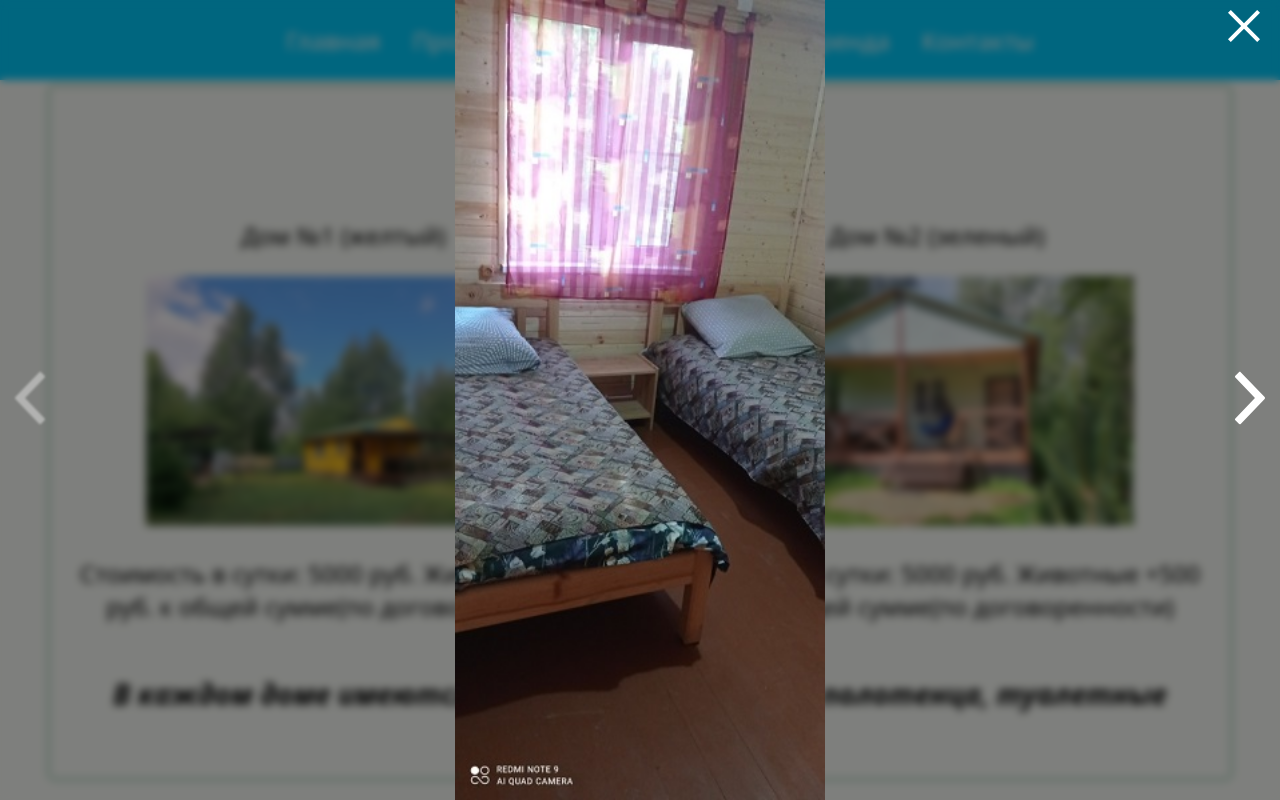
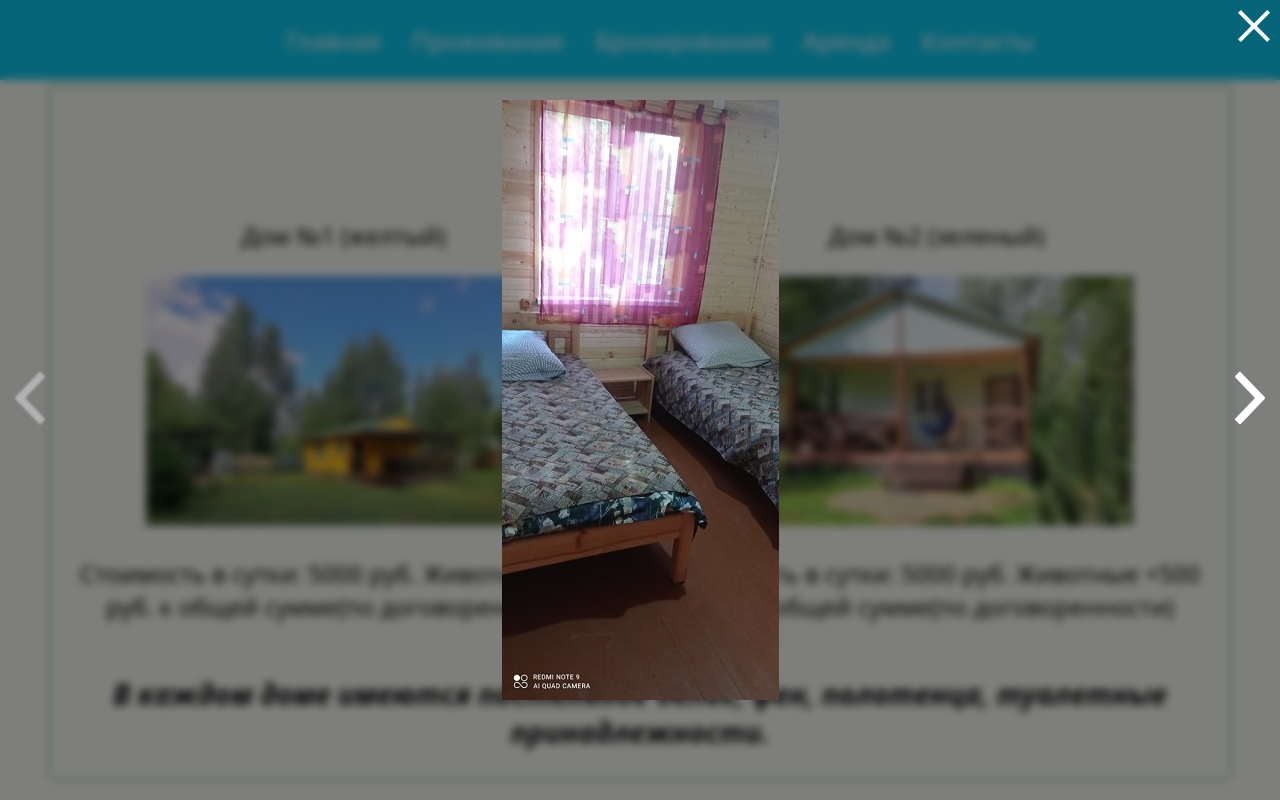
Before and after one commit to rmakarov/beregSiti, a website built with webpack: page app/index.html in a window 1280 px wide. Both pictures are taken after a click on the picture 343 px from the left and 1831 px from the top of the page. Shown: the part 1431-2231 px from the top of the page. Built offline with nearby package versions, Linux system fonts and the light colour scheme; files whose address does not match are found by name.

Commit message:
Added modal overlay for close modal window

```diff
--- a/app/css/main.css
+++ b/app/css/main.css
@@ -68,7 +68,7 @@ footer {
 .nav-link {
     cursor: pointer;
     font-size: 1.5rem;
-    padding: 0.5rem 1rem;
+    margin: 1rem;
 }
 
 section[class*="main-info"] {
@@ -78,12 +78,13 @@ section[class*="main-info"] {
     -webkit-background-size: 100% 100%;
     -moz-background-size: 100% 100%;
     -o-background-size: 100% 100%;
-    height: 400px;
     font-size: 2rem;
 }
 
-.main-info .main-info-header-container {
-    height: 100%;
+.main-info-header-container {
+    height: 400px;
+    padding-left: 3rem;
+    padding-right: 3rem;
     display: flex;
     align-items: center;
     justify-content: center;
@@ -130,7 +131,7 @@ section[class*="main-info"] {
     opacity: 1;
 }
 .chevron-icon {
-    argin-left: 8px; flex-shrink: 0;
+    margin-left: 8px; flex-shrink: 0;
 }
 .accordion-button-content {
     display: flex;
@@ -158,11 +159,9 @@ button.accordion-button.collapsed:hover svg[id="booking_icon"] {
     }
     50% {
         transform: scale(1.2);
-
     }
     100% {
         transform: scale(1);
-
     }
 }
 
@@ -221,8 +220,8 @@ button.accordion-button.expanded .accordion-button-content svg.chevron-icon {
     left: 0;
     width: 100vw;
     height: 100vh;
-    background-color: rgba(0, 0, 0, 0.5);
-    backdrop-filter: blur(4px);
+    /*background-color: rgba(0, 0, 0, 0.5);
+    backdrop-filter: blur(4px);*/
     display: flex; /* можно оставить, но не обязательно */
     justify-content: center;
     align-items: center;
@@ -230,6 +229,14 @@ button.accordion-button.expanded .accordion-button-content svg.chevron-icon {
     visibility: hidden;
     transition: opacity 0.3s ease, visibility 0.3s ease;
     z-index: 1100;
+}
+
+.modalOverlay {
+    position: absolute;
+    inset: 0;
+    background-color: rgba(0, 0, 0, 0.5);
+    backdrop-filter: blur(4px);
+    z-index: 1;
 }
 
 .modal.active {
@@ -242,43 +249,39 @@ button.accordion-button.expanded .accordion-button-content svg.chevron-icon {
     justify-content: center;
     align-items: center;
     position: absolute;
-    top: 50%;
-    left: 50%;
-    transform: translate(-50%, -50%);
-    width: 100vw;
-    height: 100vh;
+    inset: 0;
+    pointer-events: none;
     overflow: hidden;
     z-index: 2;
 }
 
 .modalContent img {
-    max-width: 1200px;
-    width: 100%;
-    height: 100vh;
+    max-width: 100%;
+    max-height: 100%;
+    width: auto;
+    height: auto;
     object-fit: contain;
     object-position: center;
+    pointer-events: auto;
 }
 
 .modalControls {
     position: absolute;
     top: 0;
-    left: 0;
-    width: 100%;
+    right: 0;
     height: auto;
     display: flex;
     justify-content: flex-end;
     align-items: center;
-    padding: 10px 20px;
+    padding: 10px;
     box-sizing: border-box;
     z-index: 4;
 }
 
 .modalControlsLeft {
     position: absolute;
-    top: 0;
     left: 0;
     width: 60px; /* или как нужно */
-    height: 100%;
     display: flex;
     justify-content: center;
     align-items: center;
@@ -287,10 +290,8 @@ button.accordion-button.expanded .accordion-button-content svg.chevron-icon {
 
 .modalControlsRight {
     position: absolute;
-    top: 0;
     right: 0;
     width: 60px;
-    height: 100%;
     display: flex;
     justify-content: center;
     align-items: center;
@@ -340,8 +341,16 @@ div[class="apartment-section"] {
         margin: 1.5rem 1.5rem 0;
     }
 
+    .main-info-header-container {
+        height: 300px;
+    }
+
     h2[class="responsive-text"] {
         font-size: 32px;
+    }
+
+    h3[class="responsive-text"] {
+        font-size: 22px;
     }
 
     button.accordion-button h2[class="responsive-text"] {
@@ -369,8 +378,16 @@ div[class="apartment-section"] {
         margin: 1rem 1rem 0;
     }
 
+    .main-info-header-container {
+        height: 250px;
+    }
+
     h2[class="responsive-text"] {
         font-size: 24px;
+    }
+
+    h3[class="responsive-text"] {
+        font-size: 18px;
     }
 
     button.accordion-button h2[class="responsive-text"] {
@@ -387,5 +404,4 @@ div[class="apartment-section"] {
         width: 50%;
         height: 50%;
     }
-
 }
--- a/app/css/variables.css
+++ b/app/css/variables.css
@@ -2,7 +2,7 @@
 :root {
     --white-color: #FFFFFF;
     --yellow-light-color: #FFFFCC;
-    --blue-color : #00CCFF;
+    --blue-color : #0DCAF0;
     --green-color: #198754;
     --green-light-color: #d1e7dd;
     --black-color: #000000;
--- a/app/index.html
+++ b/app/index.html
@@ -100,6 +100,7 @@
     </div>
 </footer>
 <div class="modal">
+    <div class="modalOverlay"></div>
     <div class="modalControls">
         <button class="button icon modalCloseButton" aria-label="close button">
             <svg xmlns="http://www.w3.org/2000/svg" width="32" height="32" viewBox="0 0 32 32" transform="scale(2)">
--- a/app/js/Boats.js
+++ b/app/js/Boats.js
@@ -9,9 +9,6 @@ const DEFAULT_BOTIK1_PRICE = 'Стоимость прогулки на лодк
 
 class Boats {
     constructor(boatsData) {
-        console.log('boatsData?.boat1?.price: ', boatsData?.boat1?.price);
-        console.log('boatsData?.boat2?.price: ', boatsData?.boat2?.price);
-        console.log('boatsData?.botik?.price: ', boatsData?.botik?.price);
         const BOAT1_PRICE = boatsData?.boat1?.price || DEFAULT_BOAT1_PRICE;
         const BOAT2_PRICE = boatsData?.boat2?.price || DEFAULT_BOAT2_PRICE;
         const BOTIK1_PRICE = boatsData?.botik1?.price || DEFAULT_BOTIK1_PRICE;
--- a/app/js/Modal.js
+++ b/app/js/Modal.js
@@ -8,9 +8,14 @@ let MODAL_CONTENT = DEFAULT_MODAL_CONTENT;
 class Modal {
     constructor () {
         this.modal = document.querySelector('.modal');
+        this.modalOverlay = document.querySelector('.modalOverlay');
         this.closeModalButton = document.querySelector('.modalCloseButton');
         this.modalPrevButton = document.querySelector('.modalPrevButton');
         this.modalNextButton = document.querySelector('.modalNextButton');
+
+        this.modalOverlay.addEventListener('click', (e) => {
+            this.closeModal();
+        });
 
         this.closeModalButton.addEventListener('click', () => {
             this.closeModal();
```
